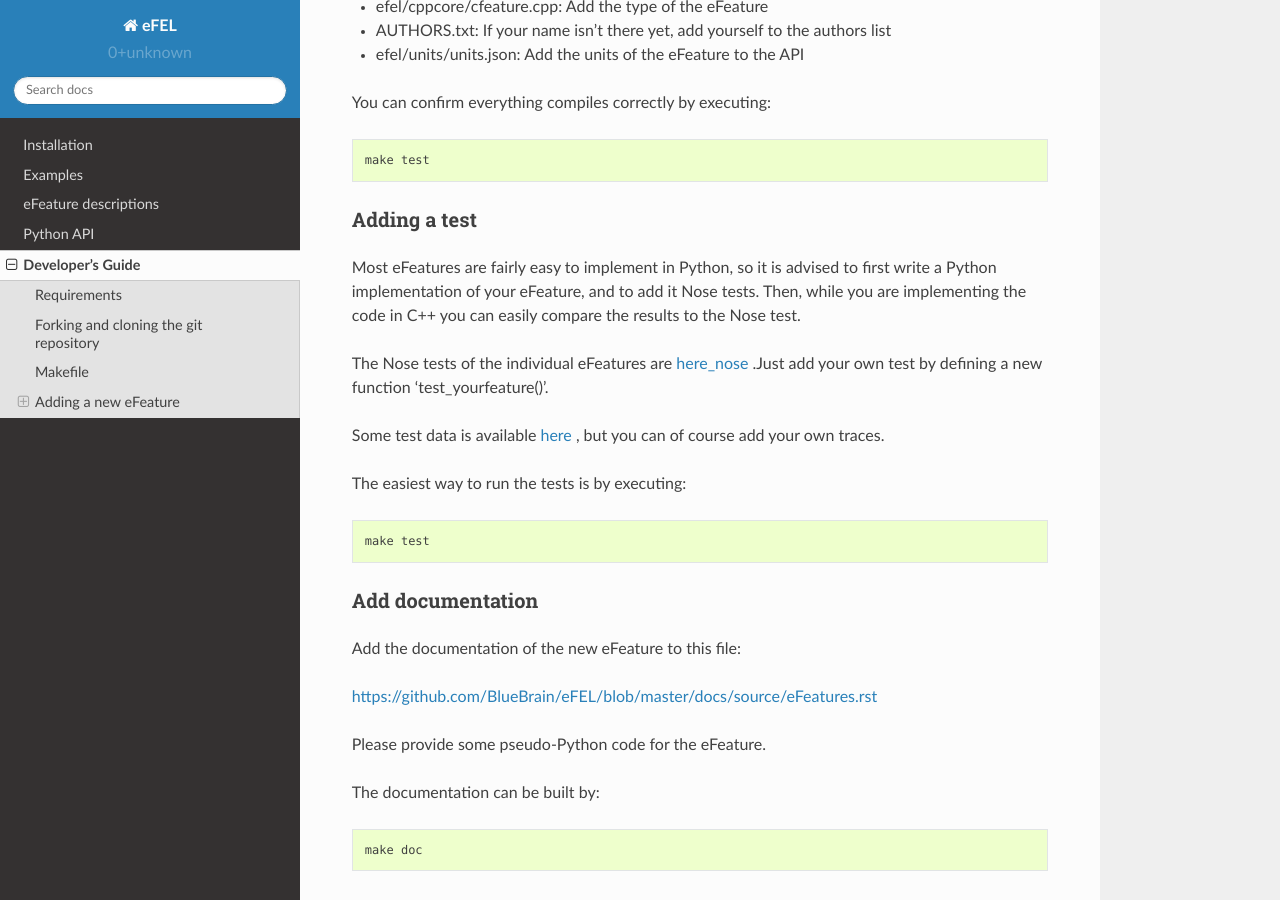
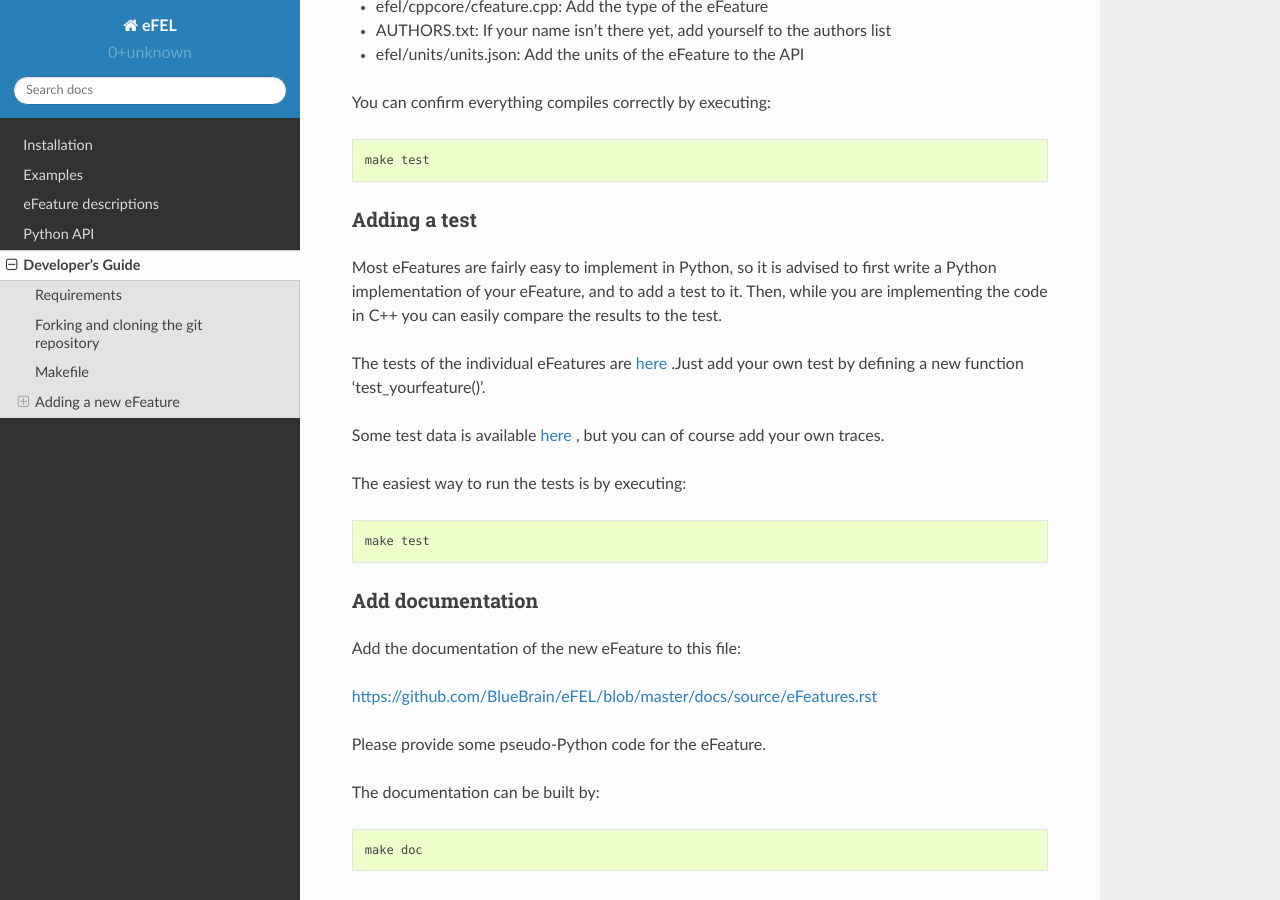
Before and after one commit to BlueBrain/eFEL, a Sphinx documentation site: the page built from docs/source/developers.rst, in a window 1280 px wide and 900 px high, scrolled down 2260 px. Built offline with Sphinx 7.4.7 and the Read the Docs theme 2.0.0, drawn with Linux system fonts in a browser that asks for light colours; some of the changed text lies outside the part shown.

Commit message:
update test path in docs and examples

```diff
--- a/docs/source/developers.rst
+++ b/docs/source/developers.rst
@@ -9,7 +9,7 @@
 As a developer you will need some extra requirements
 
 * To get the latest source code: `Git <https://git-scm.com/>`_
-* To run the tests: `Nose <https://nose.readthedocs.org/en/latest/>`_
+* To run the tests: `Pytest <https://readthedocs.org/projects/pytest/>`_
 * To build the documentation: `Sphinx <http://sphinx-doc.org/>`_, and pdflatex
   (e.g. from `Mactex <https://tug.org/mactex/>`_)
 
@@ -34,7 +34,7 @@
 the eFEL project. This Makefile has the following targets
 
 * **install**: installs the eFEL using pip from the working directory
-* **test**: run the installation and all the Nose tests
+* **test**: run the installation and all the tests
 * **doc**: build the sphinx and latex documentation
 * **clean**: clean up the build directories
 * **pypi**: run test target and upload to pypi
@@ -91,17 +91,17 @@
 Adding a test
 -------------
 Most eFeatures are fairly easy to implement in Python, so it is advised to first
-write a Python implementation of your eFeature, and to add it Nose tests.
+write a Python implementation of your eFeature, and to add a test to it.
 Then, while you are implementing the code in C++ you can easily compare the
-results to the Nose test.
+results to the test.
 
-The Nose tests of the individual eFeatures are
-`here_nose <https://github.com/BlueBrain/eFEL/blob/master/efel/tests/
+The tests of the individual eFeatures are
+`here <https://github.com/BlueBrain/eFEL/blob/master/tests/
 test_basic.py>`_
 .Just add your own test by defining a new function 'test_yourfeature()'.
 
 Some test data is available
-`here <https://github.com/BlueBrain/eFEL/tree/master/efel/tests/
+`here <https://github.com/BlueBrain/eFEL/tree/master/tests/
 testdata/basic>`_
 , but you can of course add your own traces.
 
```
Also changed, not shown: 1 other file.
